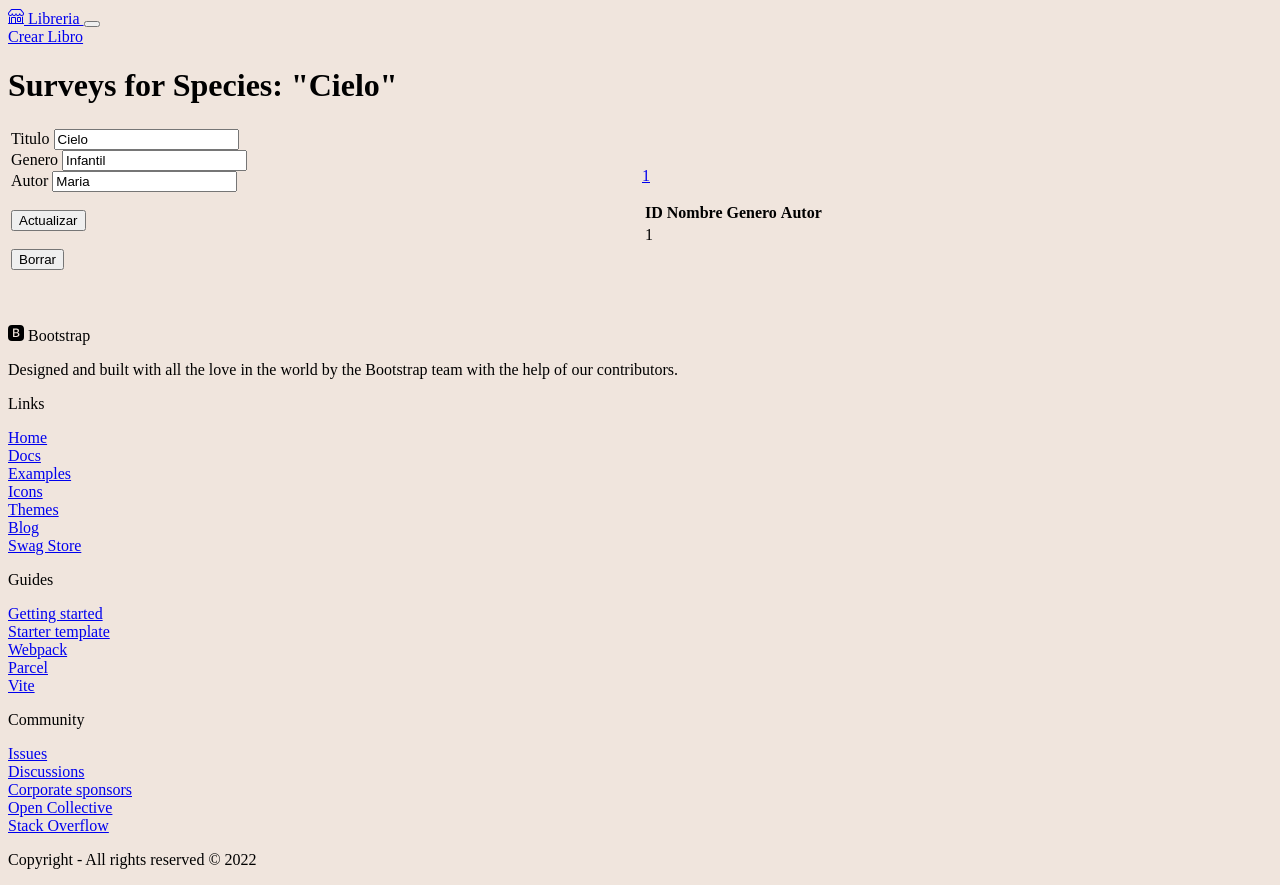
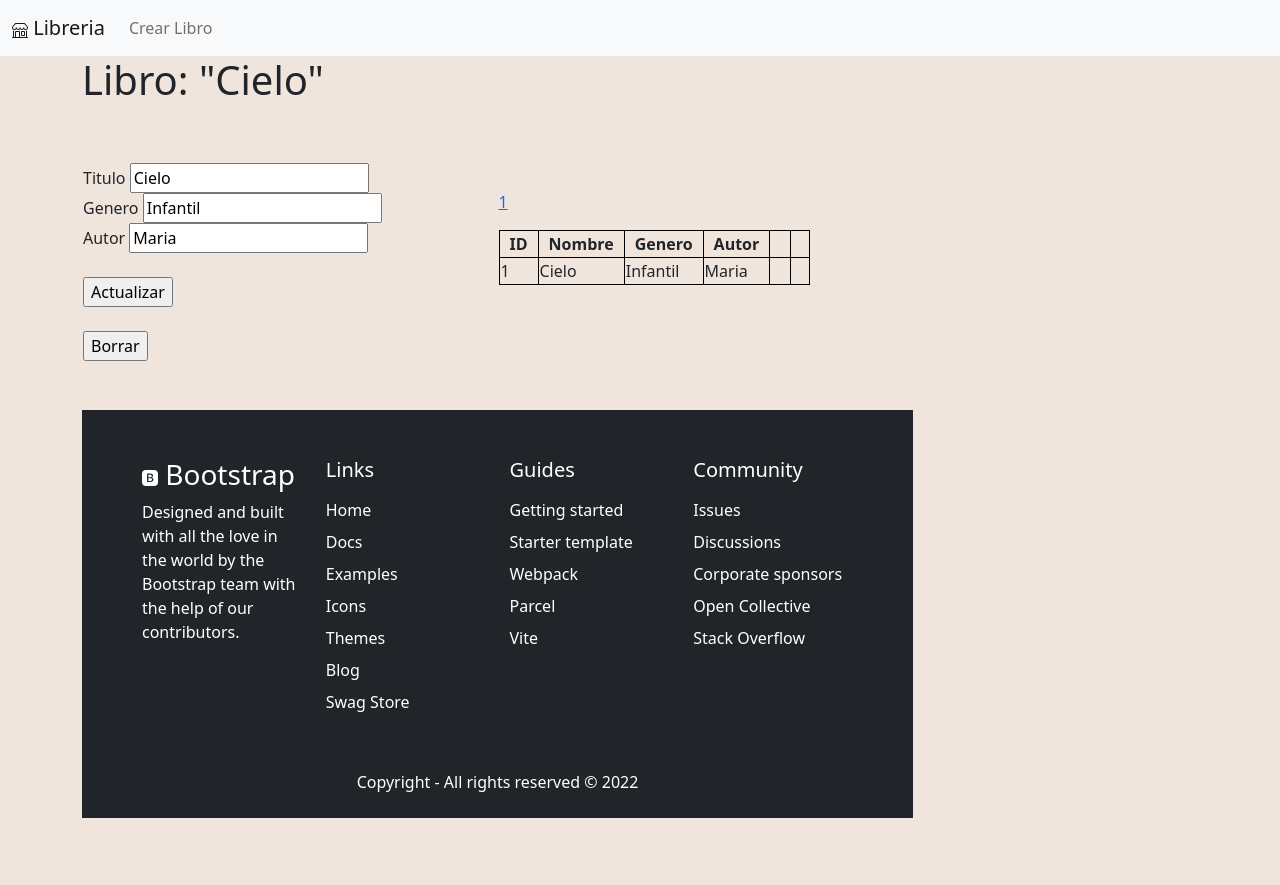
Before and after one commit to josemanuelponce/rodolfo, a Flask app: page /items/1 in a window 1280 px wide. After the commit the page ends 818 px from the top, so only its background shows below. Run offline with Flask 3, Linux system fonts and the light colour scheme; tables that the repository leaves empty hold one stand-in row (values such as "Sample post").

Commit message:
actualizada base de datos

```diff
--- a/libraria/myapp/models.py
+++ b/libraria/myapp/models.py
@@ -2,7 +2,7 @@
 
 from flask_sqlalchemy import SQLAlchemy
 
-# from sqlalchemy import desc
+
 
 
 def init_db(app) -> dict[str, Callable]:
@@ -15,7 +15,7 @@
         id = db.Column("user_id", db.Integer, primary_key=True)
         age = db.Column("age", db.Integer)
         sex = db.Column("sex", db.String)
-        interactions = db.relationship("Interactions", backref="user", lazy=True)
+        interactions = db.relationship("Interactions", backref="users", lazy=True)
 
     class Items(db.Model):
         __tablename__ = "items"
@@ -33,8 +33,8 @@
         __tablename__ = "interactions"
 
         id = db.Column("interactions_id", db.Integer, primary_key=True)
-        user_id = db.Column(db.BigInteger, db.ForeignKey("users.user_id"))
-        item_id = db.Column(db.BigInteger, db.ForeignKey("items.item_id"))
+        user_id = db.Column(db.Integer, db.ForeignKey("users.user_id"))
+        item_id = db.Column(db.Integer, db.ForeignKey("items.item_id"))
 
 
 
@@ -43,7 +43,7 @@
     # las funciones que operan sobres los datos, al final se retornan de la función init_db para poder usarlos fuera de ella
     def items_list(page: int = 1) -> list[Items]: # se pasa como parámetro la página, por defecto es página 1
         # Ordenamiento en el motor de base de datos
-        items_list = Items.query.order_by(Items.genres).paginate(
+        items_list = Items.query.order_by(Items.tittle).paginate(
             page=page, max_per_page=10 # divide en páginas de 10 elementos y devuelve solamente los 10 (o menos si es la última)
         )  # Ordenamiento Ascendente   # del número de página que se ha pasado como parámetro
         print(f"{items_list=}") # esto es para debug, no va
--- a/libraria/myapp/static/mystyle.css
+++ b/libraria/myapp/static/mystyle.css
@@ -6,7 +6,7 @@
 }
 .file-boton {
     text-align: right;
-    padding-top: 1rew;
+    padding-top: 1rem;
 }
 .error {
     border-color: red;
@@ -17,5 +17,36 @@
 #createForm {
     border: solid 1px #4f4f4f;
     width: 300px;
-    padding: 0.7rew;
+    padding: 0.7rem;
 }
+#items-table {
+    border: solid 1px black;
+    border-collapse: collapse;
+  }
+  #items-table th {
+    border: solid 1px black;
+    padding-left: 10px;
+    padding-right: 10px;
+  }
+
+  #items-table td {
+    border: solid 1px black;
+  }
+
+  .delete-btn {
+    text-decoration: none;
+    padding: 0.5rem;
+  }
+
+  .current-page {
+    color: red;
+    text-decoration: none; /* Quitar subrayado de los links */
+  }
+
+  .align-top {
+    vertical-align: top;
+  }
+
+  .items-form {
+    margin-top: 50px;
+  }
--- a/libraria/myapp/templates/create.html
+++ b/libraria/myapp/templates/create.html
@@ -12,7 +12,7 @@
 <body>
     <div class="container">
         <h1>Agrega un libro</h1>
-            <a href="/">Back</a><br><br>
+            <br><br>
         <div class="row">
             <div class="col-12">
                 <form id="createForm" action="/create" method="POST">
--- a/libraria/myapp/templates/items.html
+++ b/libraria/myapp/templates/items.html
@@ -1,12 +1,25 @@
 {% extends 'base.html' %} {% block content %}
-<h1>Surveys for Species: "{{ items.tittle }}"</h1>
+<!DOCTYPE html>
+<html lang="en">
+<head>
+  <meta charset="UTF-8">
+  <meta http-equiv="X-UA-Compatible" content="IE=edge">
+  <meta name="viewport" content="width=device-width, initial-scale=1.0">
+  <link href="https://cdn.jsdelivr.net/npm/bootstrap@5.2.3/dist/css/bootstrap.min.css" rel="stylesheet" integrity="sha384-rbsA2VBKQhggwzxH7pPCaAqO46MgnOM80zW1RWuH61DGLwZJEdK2Kadq2F9CUG65" crossorigin="anonymous">
+  <link rel="stylesheet" href="../static/mystyle.css">
+  <title>Document</title>
+</head>
+<body>
+  <div class="container">
+    <div class="row">
+      <div class="col-9">
+        <h1>Libro: "{{ items.tittle }}"</h1>
 
 <table width="100%">
   <tbody>
     <tr>
       <td class="align-top" width="50%">
-        <!--  formulario para actualizar cada campo de una especie-->
-        <!--  action dice adónde se va a enviar los datos del formulario al hacer submit-->
+
         <form
           class="items-form"
           action="/items/{{ items.id }}"
@@ -37,7 +50,7 @@
           /><br />
 
           <br />
-          <input type="submit" value="Actualizar" />  <!--  si está dentro de un formulario este es el botón input type="submit"  Actualizar es la etiqueta que aparece en la página web-->
+          <input type="submit" value="Actualizar" />
         </form>
         <br />
         <form action="/items/{{ items.id }}/delete" method="post">
@@ -68,14 +81,15 @@
               <th></th>
             </tr>
           </thead>
-          <!-- La tabla de la derecha, donde están los resultados de cada survey  -->
+          <!-- La tabla de la derecha  -->
           <tbody>
             {% for s in interactions %}
             <tr>
-              <td>{{ s.id }}</td>
-              <td>{{ s.tittle }}</td>
-              <td>{{ s.genres }}</td>
-              <td>{{ s.authors }}</td>
+              <td>{{ s.items.id }}</td>
+              <td>{{ s.items.tittle }}</td>
+              <td>{{ s.items.genres }}</td>
+              <td>{{ s.items.authors }}</td>
+              <td></td>
               <td>
                 <a
                   title="Borrar Survey"
@@ -93,5 +107,9 @@
     </tr>
   </tbody>
 </table>
-
 {% endblock %}
+      </div>
+    </div>
+  </div>
+</body>
+</html>
```
Also changed, not shown: libraria/instance/contacts.sqlite3.
